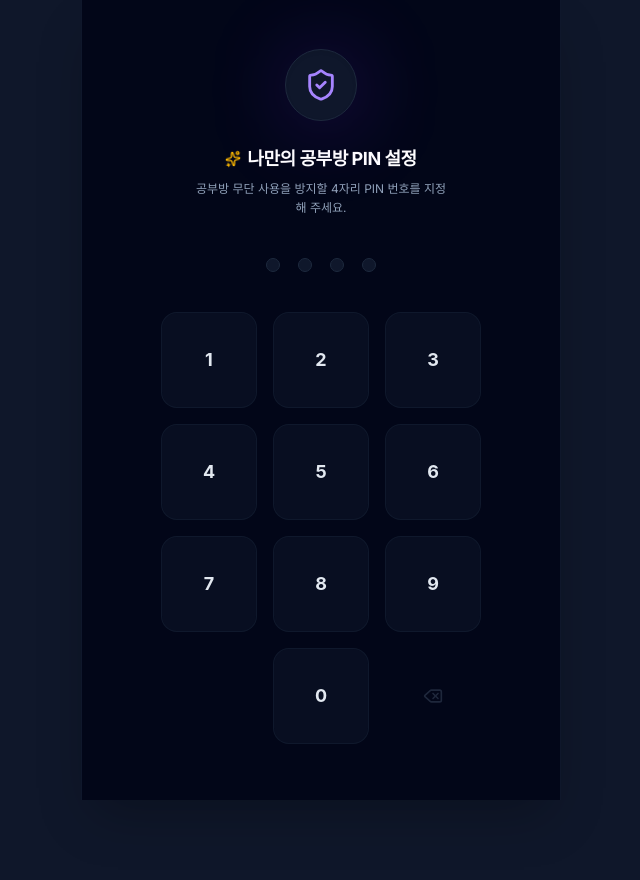
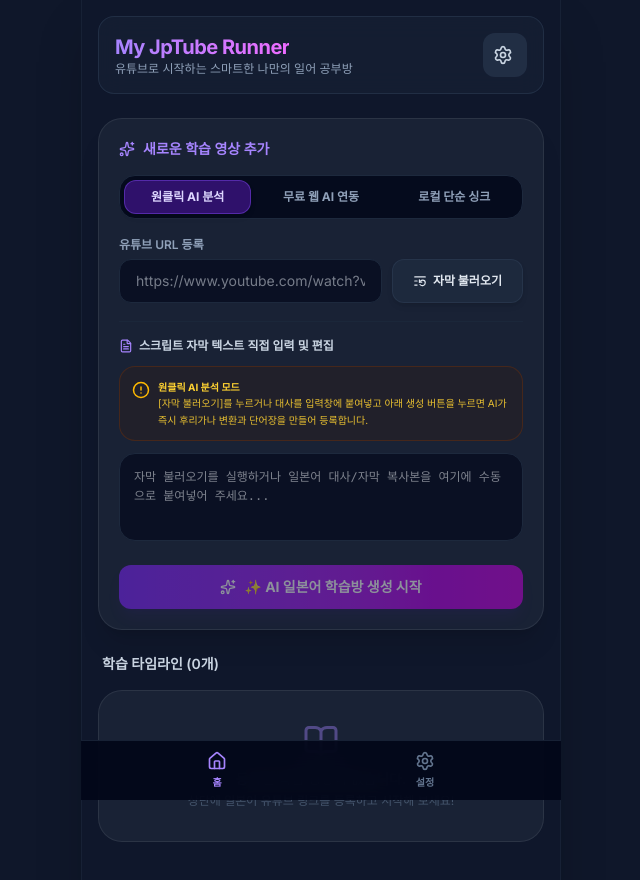
Before and after one commit to kittysnk/jpStudy, a React (Vite) app: page / in a window 1280 px wide. Shown: the top 880 px of the page, without its empty margins (319-959 px from the left). Before the commit the page ends 800 px from the top, so only its background shows below. Built offline with nearby package versions, Linux system fonts and the light colour scheme.

Commit message:
refactor: remove LockScreen and isLocked PIN authentication

```diff
--- a/src/App.tsx
+++ b/src/App.tsx
@@ -7,16 +7,12 @@ import Dashboard from "./components/Dashboard";
 import StudyRoom from "./components/StudyRoom";
 import Vocabulary from "./components/Vocabulary";
 import Settings from "./components/Settings";
-import LockScreen from "./components/LockScreen";
 import type { LearningData, VocabularyItem } from "./utils/gemini";
 
 
 type Tab = "dashboard" | "study" | "quiz" | "settings";
 
 function App() {
-  // 보안 잠금 상태 관리
-  const [isLocked, setIsLocked] = useState(true);
-
   // 가독성 테마 및 폰트 크기 설정 상태
   const [rtColor, setRtColor] = useState<string>(() => {
     return localStorage.getItem("my_jptube_rt_color") || "#facc15"; // 디폴트는 노란색
@@ -129,9 +125,6 @@ function App() {
   // 탭 네비게이션이 보이는 상태인지 여부 (학습 중에는 숨김)
   const showTabBar = activeTab === "dashboard" || activeTab === "settings";
 
-  if (isLocked) {
-    return <LockScreen onUnlock={() => setIsLocked(false)} />;
-  }
 
   return (
     <div
```
